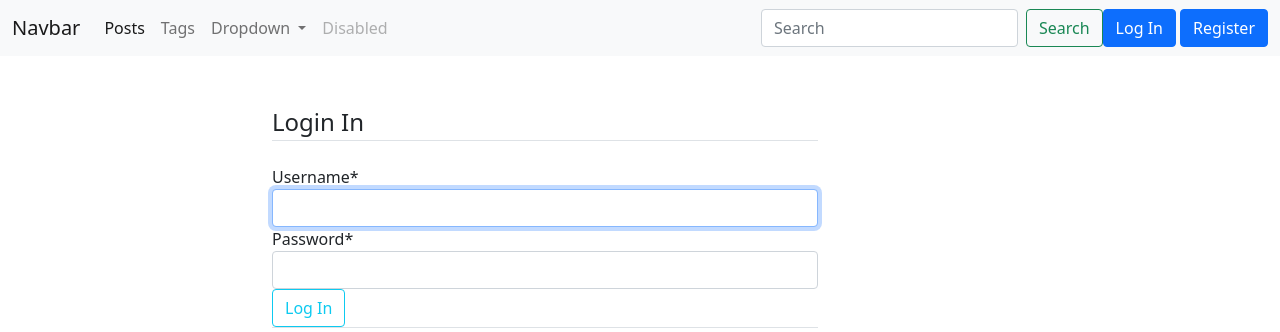
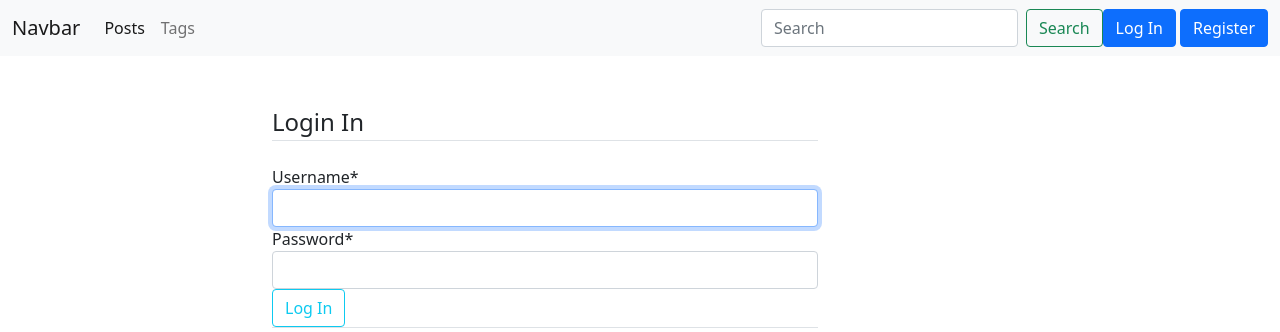
Before and after one commit to voiteshonok/4_term_ISP, a Django app: page /login/ in a window 1280 px wide. Shown: the top 332 px of the page. Run offline with Django 3.2, Linux system fonts and the light colour scheme; some libraries are stand-ins or nearby versions.

Commit message:
refactoring

```diff
--- a/Lab34/app/blogengine/blog/doc/checker.py
+++ b/Lab34/app/blogengine/blog/doc/checker.py
@@ -69,19 +69,16 @@ class Checker:
                 try:
                     status = json.load(file)['status']
                 except:
-                    status = Verdict.ML
+                    return Verdict.ML
         except:
 
             return Verdict.RE
 
 
         if status != Verdict.OK.name:
-            print(status)
             return Verdict(status)
 
         status = self.__check_outputs(dir_name)
-
-        print(status)
 
         return status
 
--- a/Lab34/app/blogengine/templates/base.html
+++ b/Lab34/app/blogengine/templates/base.html
@@ -23,7 +23,7 @@
 <body>
   <nav class="navbar navbar-expand-lg navbar-light bg-light">
     <div class="container-fluid">
-      <a class="navbar-brand" href="#">Navbar</a>
+      <a class="navbar-brand" href="{% url 'posts_list_url' %}">Navbar</a>
       <button class="navbar-toggler" type="button" data-bs-toggle="collapse" data-bs-target="#navbarSupportedContent"
         aria-controls="navbarSupportedContent" aria-expanded="false" aria-label="Toggle navigation">
         <span class="navbar-toggler-icon"></span>
@@ -35,23 +35,6 @@
           </li>
           <li class="nav-item">
             <a class="nav-link" href="{% url 'tags_list_url' %}">Tags</a>
-          </li>
-          <li class="nav-item dropdown">
-            <a class="nav-link dropdown-toggle" href="#" id="navbarDropdown" role="button" data-bs-toggle="dropdown"
-              aria-expanded="false">
-              Dropdown
-            </a>
-            <ul class="dropdown-menu" aria-labelledby="navbarDropdown">
-              <li><a class="dropdown-item" href="#">Action</a></li>
-              <li><a class="dropdown-item" href="#">Another action</a></li>
-              <li>
-                <hr class="dropdown-divider">
-              </li>
-              <li><a class="dropdown-item" href="#">Something else here</a></li>
-            </ul>
-          </li>
-          <li class="nav-item">
-            <a class="nav-link disabled" href="#" tabindex="-1" aria-disabled="true">Disabled</a>
           </li>
         </ul>
         <form class="d-flex" action="{% url 'posts_list_url' %}">
--- a/Lab34/docker-compose.yaml
+++ b/Lab34/docker-compose.yaml
@@ -10,7 +10,7 @@ services:
       - POSTGRES_USER=admin
       - POSTGRES_PASSWORD=qwerty1111
   web:
-    image: voiteshonok/lab34_web:sec
+    build: .
     working_dir: /code/app/blogengine/
     command: python manage.py runserver 0:8000
     volumes:
```
Also changed, not shown: Lab34/app/blogengine/blog/utils.py (+0 -8 lines).
